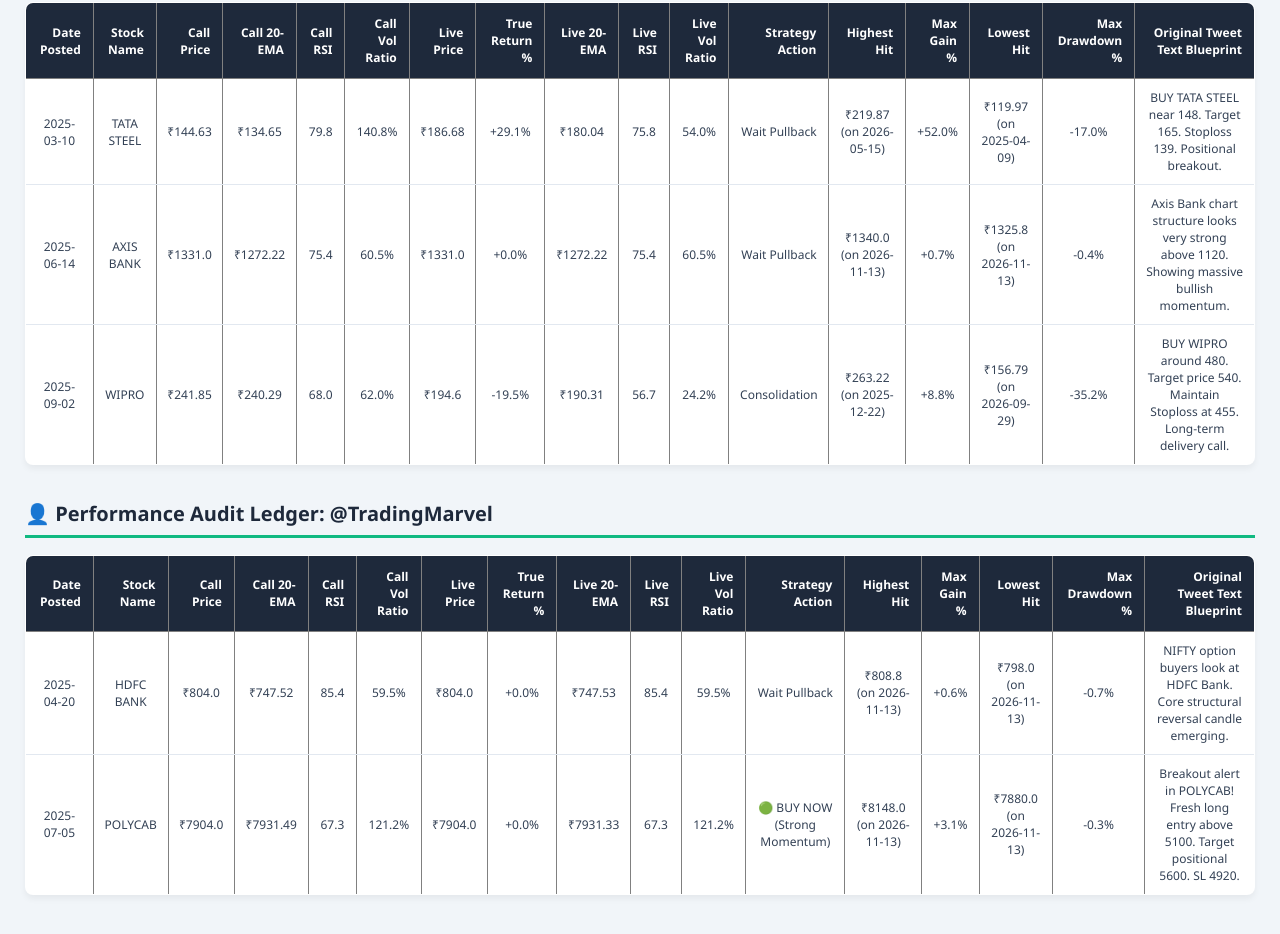
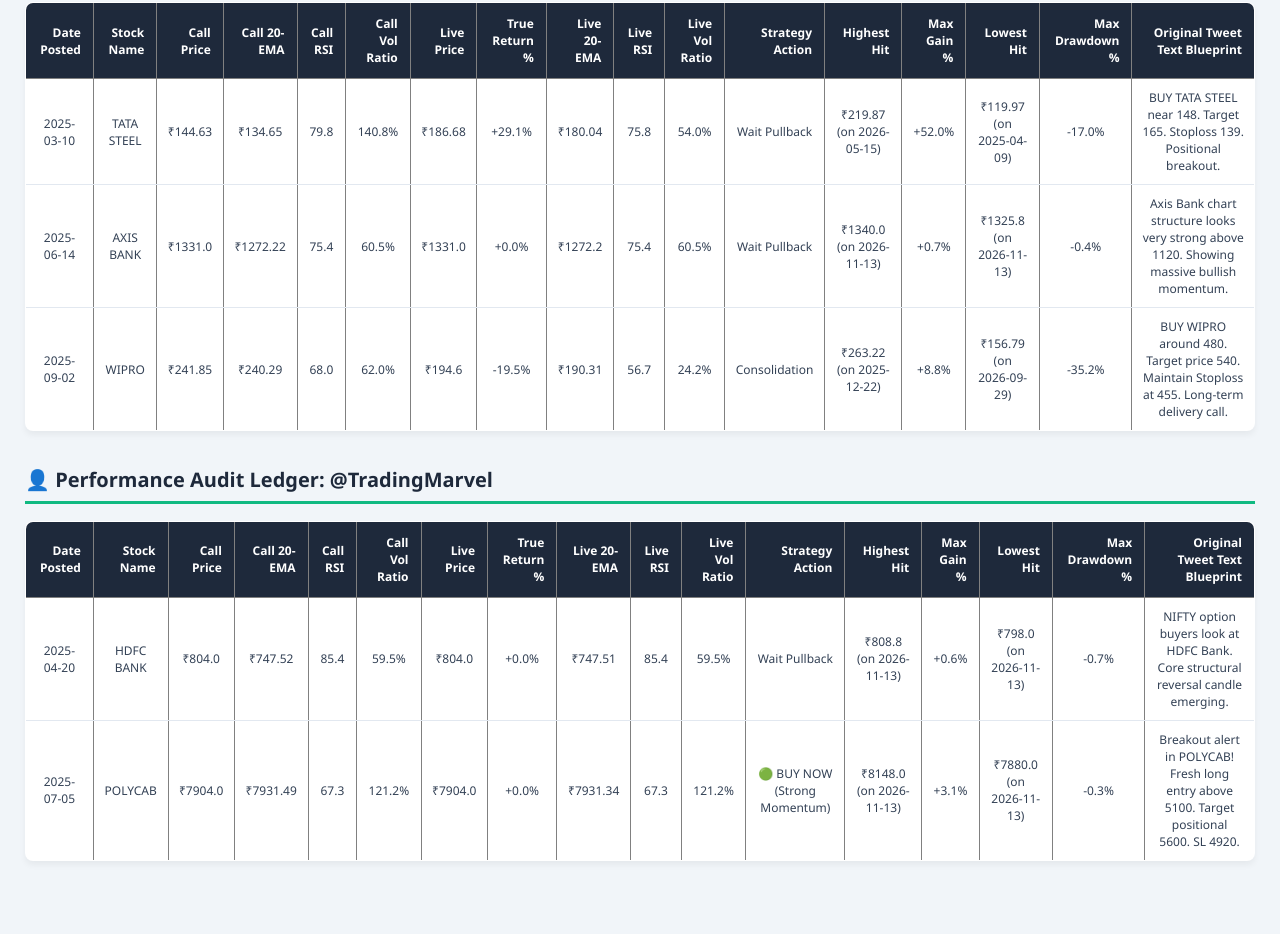
Before and after one commit to SCORPIONRAJA/quant-desk-pipeline, a plain HTML site: page index.html in a window 1280 px wide. Shown: the part 872-1806 px from the top of the page. Drawn offline with Linux system fonts and the light colour scheme.

Commit message:
deploy: a625f06c528ebb991ea389376a4f63eb0698d749

```diff
--- a/index.html
+++ b/index.html
@@ -68,7 +68,7 @@
       <td>133.5%</td>
       <td>₹330.0</td>
       <td>+93.0%</td>
-      <td>₹323.15</td>
+      <td>₹323.16</td>
       <td>67.5</td>
       <td>134.6%</td>
       <td>🟢 BUY NOW (Strong Momentum)</td>
@@ -149,7 +149,7 @@
       <td>60.5%</td>
       <td>₹1331.0</td>
       <td>+0.0%</td>
-      <td>₹1272.22</td>
+      <td>₹1272.2</td>
       <td>75.4</td>
       <td>60.5%</td>
       <td>Wait Pullback</td>
@@ -211,7 +211,7 @@
       <td>59.5%</td>
       <td>₹804.0</td>
       <td>+0.0%</td>
-      <td>₹747.53</td>
+      <td>₹747.51</td>
       <td>85.4</td>
       <td>59.5%</td>
       <td>Wait Pullback</td>
@@ -230,7 +230,7 @@
       <td>121.2%</td>
       <td>₹7904.0</td>
       <td>+0.0%</td>
-      <td>₹7931.33</td>
+      <td>₹7931.34</td>
       <td>67.3</td>
       <td>121.2%</td>
       <td>🟢 BUY NOW (Strong Momentum)</td>
```
